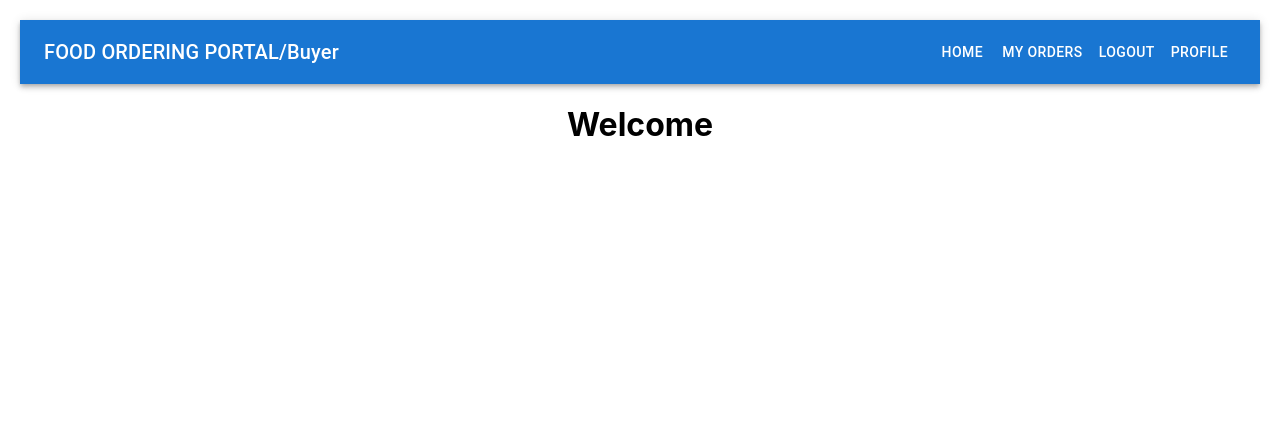
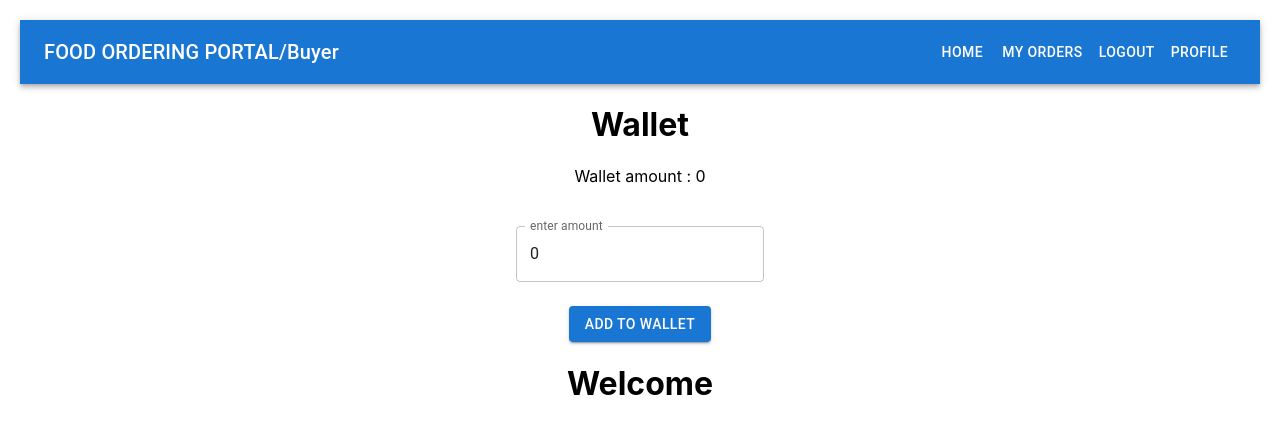
Before and after one commit to HARSHAVARDHAN155/MERNSTACK, a React (Create React App) app in the folder frontend/: page /buyer_home in a window 1280 px wide. Shown: the top 434 px of the page. Built offline with nearby package versions, Linux system fonts and the light colour scheme.

Commit message:
adding homes pages

```diff
--- a/frontend/src/App.js
+++ b/frontend/src/App.js
@@ -13,6 +13,7 @@ import Login from "./components/common/Login";
 import Buyer_home from "./components/common/Buyer_Home";
 import Vendor_Home from "./components/common/Vendor_Home";
 import Buyer_Navbar from "./components/templates/Buyer_Navbar";
+
 const Layout = () => {
   return (
     <div>
--- a/frontend/src/components/common/Buyer_Home.js
+++ b/frontend/src/components/common/Buyer_Home.js
@@ -4,15 +4,17 @@ import { useState, useEffect } from "react";
 import Navbar from "../templates/Navbar";
 import React, { Component } from 'react';
 import Buyer_Navbar from "../templates/Buyer_Navbar";
+import axios from "axios";
+import Wallet from "./Wallet";
+import { useLocation } from "react-router";
 
-
-export class Buyer_Home extends Component {
-  render() {
-    return <div>
-      <div><Buyer_Navbar></Buyer_Navbar></div>
-        <h1> <center> Welcome </center> </h1>
-    </div>
-  }
+function Buyer_Home() {
+  let location = useLocation();
+  return <div>
+    <div> <Buyer_Navbar></Buyer_Navbar></div>
+    <div> <Wallet/> </div>
+    <h1><center>Welcome {location.state}</center></h1>
+  </div>;
 }
 
 export default Buyer_Home;
--- a/frontend/src/components/common/Login.js
+++ b/frontend/src/components/common/Login.js
@@ -159,7 +159,9 @@ const Login = (props) => {
                     alert("Login Successful");
 
                     if (response.data.typeof_login == "buyer") {
-                        navigate("/buyer_home")
+
+                        navigate("/buyer_home", { state: email })
+
                     }
                     else {
                         navigate("/vendor_home")
--- /dev/null
+++ b/frontend/src/components/common/Wallet.js
@@ -0,0 +1,49 @@
+import React, { useState } from 'react';
+import { useNavigate } from "react-router-dom";
+import axios from "axios";
+import Grid from "@mui/material/Grid";
+import TextField from "@mui/material/TextField";
+import Button from "@mui/material/Button";
+import Buyer_Navbar from "../templates/Buyer_Navbar";
+export default function Wallet() {
+
+  const [a, b] = useState(0);
+  const [c, d] = useState(0);
+  const [total, setTotal] = useState(0);
+
+  const onChangeAmount = (event) => {
+    b(event.target.value);
+  };
+  const Ontotal = (event) => {
+    setTotal(parseInt(total) + parseInt(a));
+  }
+  const onSubmit = (event) => {
+    event.preventDefault();
+    Ontotal();
+
+  }
+
+  return <div>
+    <h1><center> Wallet</center></h1>
+    <div> <center>Wallet amount : {total}</center>
+    </div>
+    <div style={{ marginTop: 40 }} >
+      <Grid container align={"center"} spacing={3}>
+
+        <Grid item xs={12}>
+          <TextField
+            label="enter amount"
+            variant="outlined"
+            value={a}
+            onChange={onChangeAmount}
+          />
+        </Grid>
+        <Grid item xs={12}>
+          <Button variant="contained" onClick={onSubmit}>
+            add to wallet
+          </Button>
+        </Grid>
+      </Grid>
+    </div>
+  </div>;
+}
```
Also changed, not shown: 1 other file (tests, documents, lock files or other folders).
